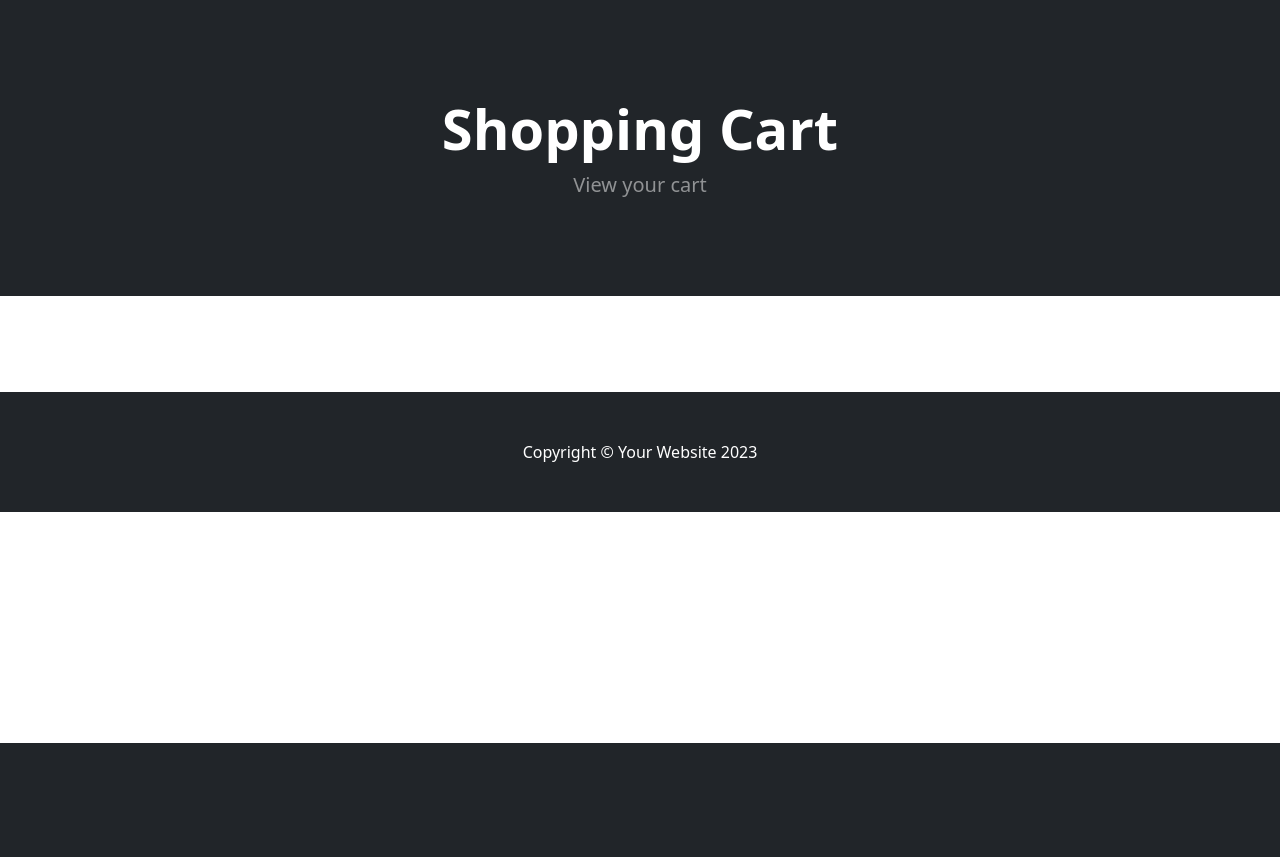
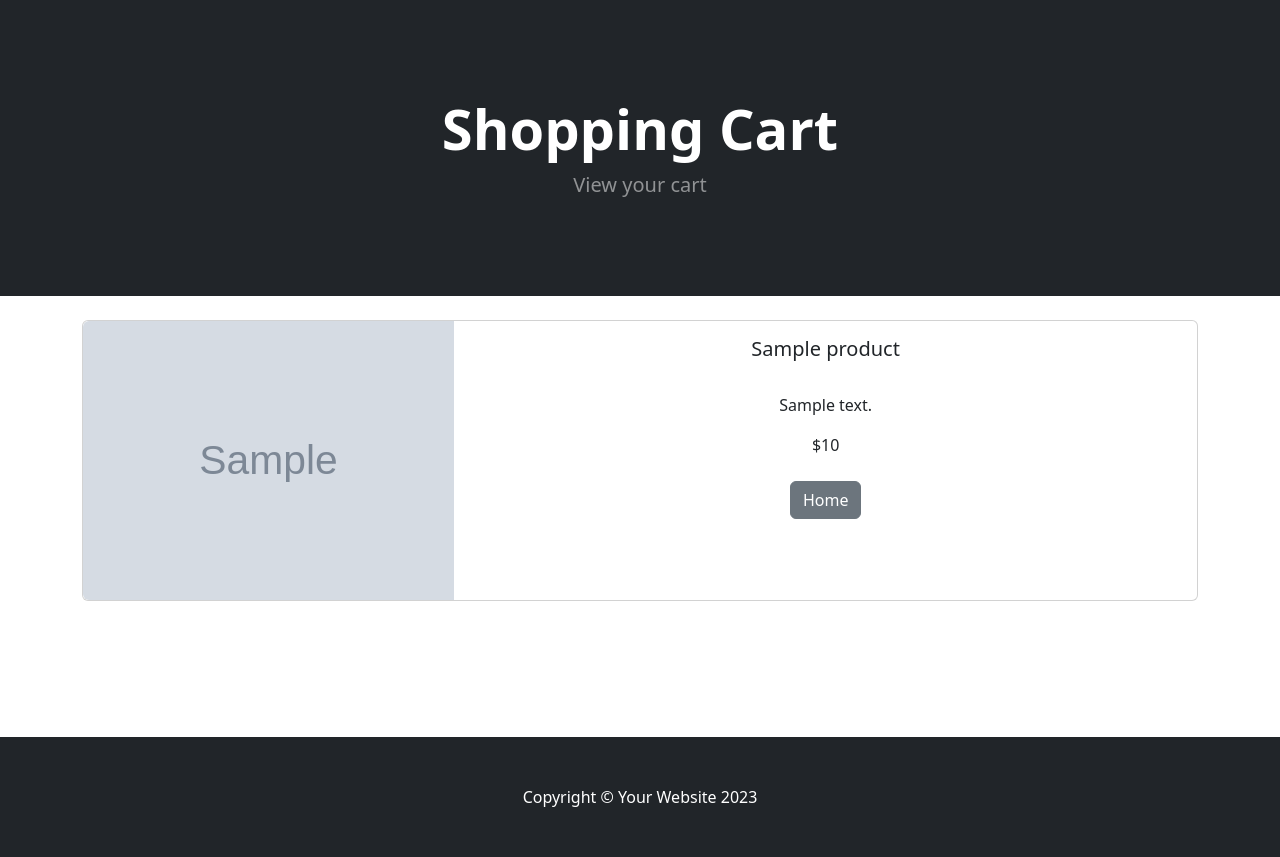
Before and after one commit to Kenoyugi5/E-commerce, a Django app: template cart/templates/cart_summary.html in a window 1280 px wide. Shown: the part 57-914 px from the top of the page. Before the commit the page ends 800 px from the top, so only its background shows below. Run offline with Django 5.2, Linux system fonts and the light colour scheme; the template is opened without the code that fills it: most values are stand-ins (such as "Sample title", 1, 10 or a date in 2020); grey boxes marked "Sample" are stand-in pictures; some libraries are stand-ins or nearby versions.

Commit message:
Update Shopping Cart Summary Page

```diff
--- a/cart/cart.py
+++ b/cart/cart.py
@@ -1,3 +1,5 @@
+from store.models import Product
+
 class Cart():
 	def __init__(self, request):
 		self.session = request.session
@@ -26,3 +28,11 @@ class Cart():
 
 	def __len__(self):
 		return len(self.cart)
+
+	def get_prods(self):
+		# Get ids from cart
+		product_ids = self.cart.keys()
+		# Use ids to lookup products in database model
+		products = Product.objects.filter(id__in=product_ids)
+		# Return those looked up products
+		return products
--- a/cart/templates/cart_summary.html
+++ b/cart/templates/cart_summary.html
@@ -11,6 +11,51 @@
             </div>
         </div>
     </header>
+    <br>
+    <div class="container">
+        {% if cart_products %}
+            {% for product in cart_products %}
+                <div class="card mb-3">
+                    <div class="row g-0">
+                        <div class="col-md-4">
+                            <img src="{{ product.image.url }}" class="img-fluid rounded-start" alt="...">
+                        </div>
+                    <div class="col-md-8">
+                        <div class="card-body">
+                            <center>
+                                <h5 class="card-title">{{ product.name }}</h5>
+                                <br>
+                                <p class="card-text justified">{{ product.description }}</p>
+
+                                {% if product.is_sale %}
+                                    <div class="d-flex justify-content-center small text-warning mb-2">
+                                        <div class="bi-star-fill"></div>
+                                        &nbsp;&nbsp;Sale&nbsp;&nbsp;
+                                        <div class="bi-star-fill"></div>
+                                    </div>
+                                    <!-- Product price-->
+                                    <strike>${{ product.price }}</strike>
+                                    &nbsp;
+                                    ${{ product.sale_price }}
+
+                                {% else %}
+                                    ${{ product.price }}
+                                {% endif %}
+                                <br><br>
+
+                                <a href="{% url 'home' %}" class="btn btn-secondary">Home</a>
+                            </center>
+                        </div>
+                    </div>
+                </div>
+            </div>
+            <br>
+            {% endfor %}
+        {% else %}
+        There's Nothing in Your Cart...
+        <br><br><br><br>
+        {% endif %}
+    </div>
     <br><br><br><br>
 </body>
 
--- a/cart/views.py
+++ b/cart/views.py
@@ -5,7 +5,10 @@ from django.http import JsonResponse
 
 
 def cart_summary(request):
-	return render(request, "cart_summary.html", {})
+	# Get the cart
+	cart = Cart(request)
+	cart_products = cart.get_prods
+	return render(request, "cart_summary.html", {"cart_products": cart_products})
 
 def cart_add(request):
 	# Get the cart
```
Also changed, not shown: db.sqlite3.
